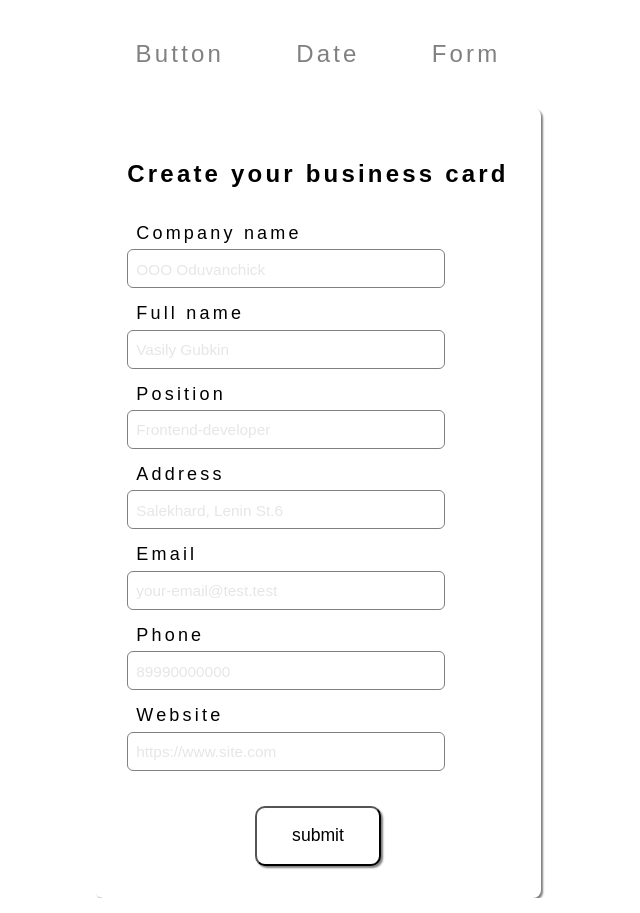
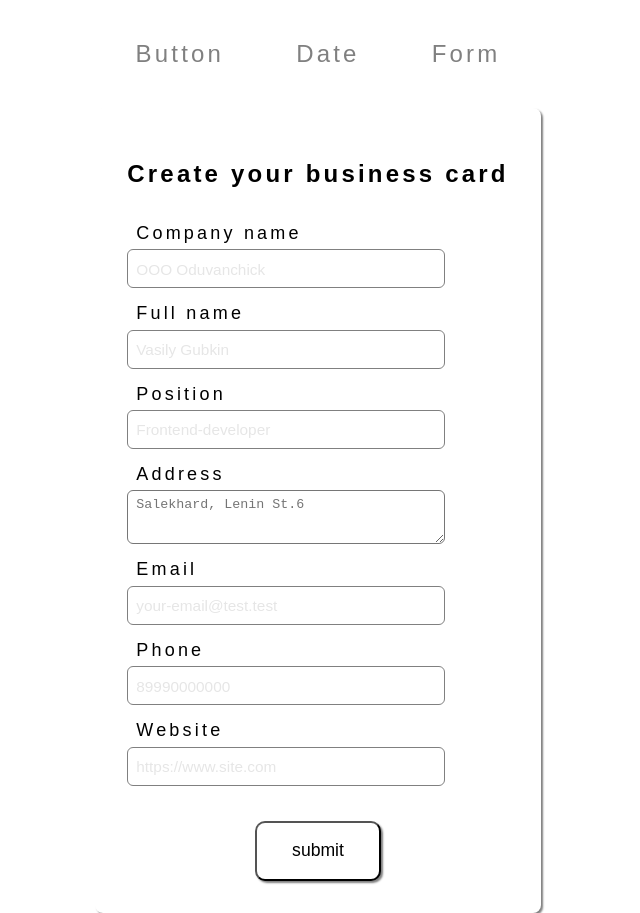
Before and after one commit to amoriah/ex00, a React (Create React App) app: page /form in a window 1280 px wide. Shown: the whole page, without its empty margins (322-962 px from the left). Built offline with nearby package versions, Linux system fonts and the light colour scheme.

Commit message:
add textarea

```diff
--- a/src/pages/FormPage/FormPage.styles.ts
+++ b/src/pages/FormPage/FormPage.styles.ts
@@ -35,6 +35,13 @@ export const Input = styled.input`
 }
 `;
 
+export const Textarea = styled.textarea`
+  width: 300px;
+  height: 40px;
+  border-radius: 6px;
+  padding: 6px 8px;
+`;
+
 export const ButtonBox = styled.div`
   display: flex;
   width: 100%;
--- a/src/pages/FormPage/FormPage.tsx
+++ b/src/pages/FormPage/FormPage.tsx
@@ -40,7 +40,10 @@ export const FormPage = () => {
   };
 
   const formFilledHandler = (key: string, value: string) => {
-    if (value.length > 25) {
+    if (key === 'address' && value.length > 35) {
+      alert('Too long string. Try again.');
+      clear();
+    } else if (key !== 'address' && value.length > 25) {
       alert('Too long string. Try again.');
       clear();
     } else {
@@ -63,6 +66,7 @@ export const FormPage = () => {
               name="companyName"
               value={data.companyName}
               placeholder="OOO Oduvanchick"
+              required
               onChange={e => formFilledHandler(e.target.name, e.target.value)}
             />
           </Style.Field>
@@ -74,6 +78,7 @@ export const FormPage = () => {
               name="fullName"
               value={data.fullName}
               placeholder="Vasily Gubkin"
+              required
               onChange={e => formFilledHandler(e.target.name, e.target.value)}
             />
           </Style.Field>
@@ -85,16 +90,18 @@ export const FormPage = () => {
               name="position"
               value={data.position}
               placeholder="Frontend-developer"
+              required
               onChange={e => formFilledHandler(e.target.name, e.target.value)}
             />
           </Style.Field>
           <Style.Field>
             <Style.Label htmlFor="address">Address</Style.Label>
-            <Style.Input
-              type="text"
+
+            <Style.Textarea
               id="address"
               name="address"
               value={data.address}
+              required
               placeholder="Salekhard, Lenin St.6"
               onChange={e => formFilledHandler(e.target.name, e.target.value)}
             />
@@ -107,6 +114,7 @@ export const FormPage = () => {
               name="email"
               value={data.email}
               placeholder="your-email@test.test"
+              required
               onChange={e => formFilledHandler(e.target.name, e.target.value)}
             />
           </Style.Field>
@@ -118,6 +126,7 @@ export const FormPage = () => {
               name="phone"
               value={data.phone}
               placeholder="89990000000"
+              required
               onChange={e => formFilledHandler(e.target.name, e.target.value)}
             />
           </Style.Field>
@@ -129,6 +138,7 @@ export const FormPage = () => {
               name="website"
               value={data.website}
               placeholder="https://www.site.com"
+              required
               onChange={e => formFilledHandler(e.target.name, e.target.value)}
             />
           </Style.Field>
```
